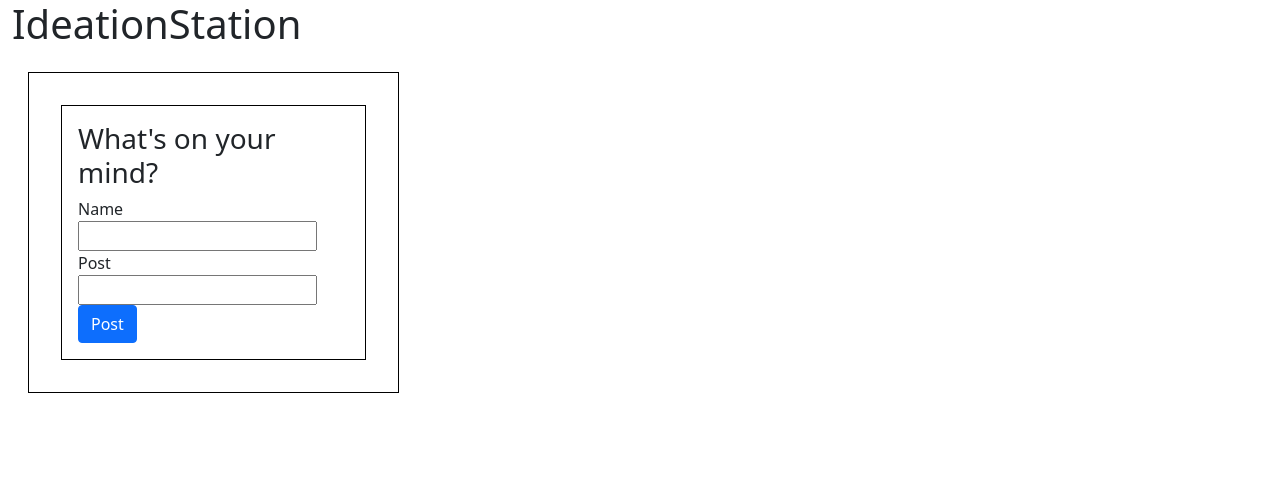
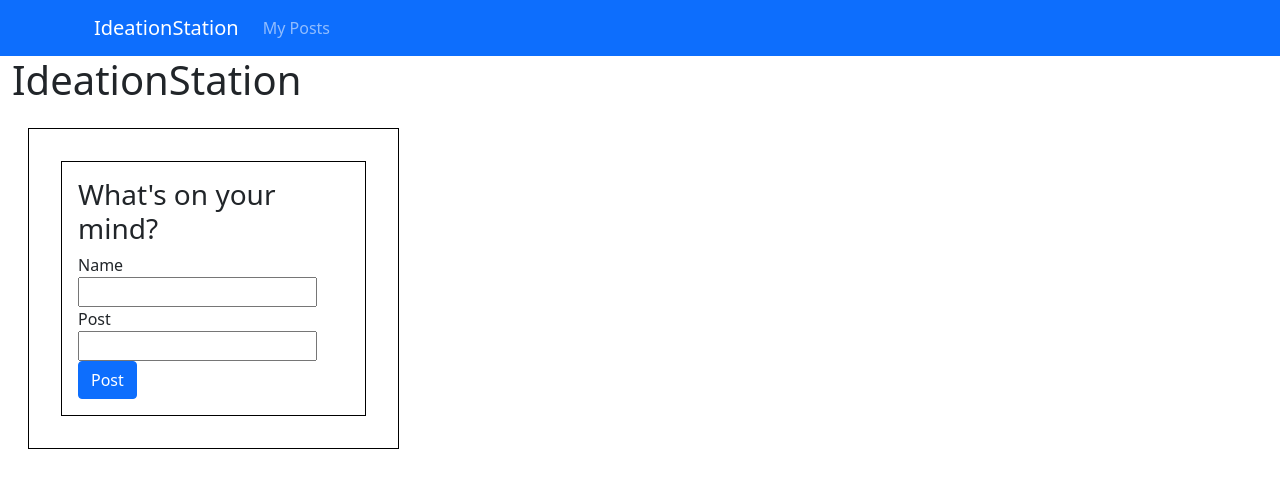
Before and after one commit to caitevanish/dcc-react-SocialTracker, a React (Create React App) app: page / in a window 1280 px wide. Shown: the top 488 px of the page. Built offline with nearby package versions, Linux system fonts and the light colour scheme.

Commit message:
Completed the Navbar

```diff
--- a/package.json
+++ b/package.json
@@ -8,6 +8,7 @@
     "@testing-library/user-event": "^13.5.0",
     "bootstrap": "^5.1.3",
     "react": "^17.0.2",
+    "react-bootstrap": "^2.1.2",
     "react-dom": "^17.0.2",
     "react-scripts": "5.0.0",
     "web-vitals": "^2.1.4"
--- a/src/App.js
+++ b/src/App.js
@@ -1,5 +1,6 @@
 import React, { useState } from 'react';
 import AddPostForm from './Components/AddPostForm/AddPostForm';
+import NavBar from './Components/Navbar/Navbar';
 
 import './App.css';
 
@@ -9,14 +10,16 @@
   const [posts, setPosts] = useState([{userName: 'name', userPost:'Sample Here'}])
 
   function addNewPost(post){
-
     let tempPosts = [post, ...posts]
-
     setPosts(tempPosts)
   }
 
+
   return (
     <div className='container-fluid'>
+      <div className='row'>
+       <NavBar />
+       </div>
       <div className='row'>
         <h1>IdeationStation</h1>
         <div className='col-md-4'>
@@ -24,10 +27,9 @@
             <AddPostForm AddNewPost={addNewPost} />
           </div>
         </div>
+        </div>
 
       </div>
-
-    </div>
   );
 }
 
--- a/src/Components/NavBar/NavBar.jsx
+++ b/src/Components/NavBar/NavBar.jsx
@@ -0,0 +1,22 @@
+import React from 'react';
+import { Nav, Container} from 'react-bootstrap';
+import Navbar from 'react-bootstrap/Navbar'
+
+const NavBar = (props) => {
+
+
+  return (
+
+    <Navbar bg="primary" variant="dark">
+    <Container>
+    <Navbar.Brand href="#home">IdeationStation</Navbar.Brand>
+    <Nav className="me-auto">
+      <Nav.Link href="#MyPosts">My Posts</Nav.Link>
+    </Nav>
+    </Container>
+    </Navbar>
+
+  );
+}
+
+export default NavBar;
```
Also changed, not shown: 1 other file (tests, documents, lock files or other folders).
